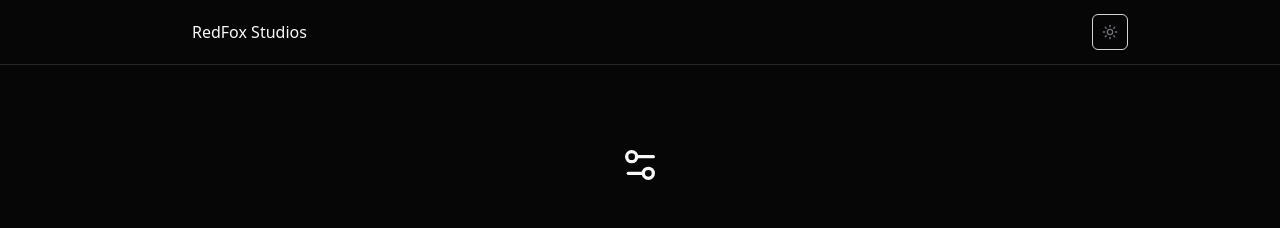
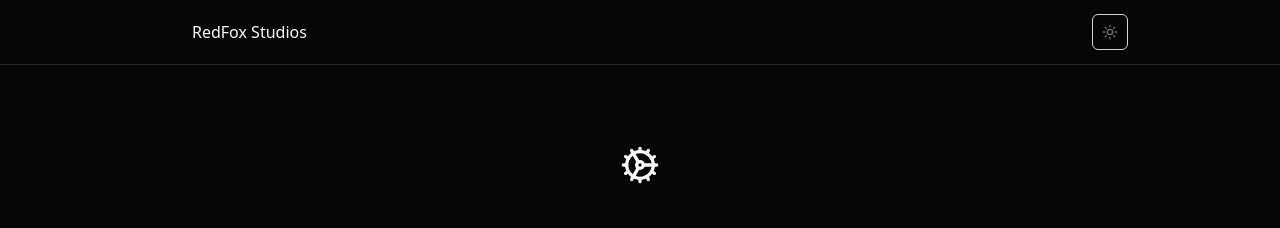
Before and after one commit to pilot2254/maintenance-site, a Next.js app: page / in a window 1280 px wide. Shown: the top 228 px of the page. Built offline with nearby package versions, Linux system fonts and the light colour scheme.

Commit message:
Changed Settings icon to Cog

```diff
--- a/src/app/page.tsx
+++ b/src/app/page.tsx
@@ -2,7 +2,7 @@ import { CountdownTimer } from "@/components/countdown-timer"
 import { ThemeToggle } from "@/components/theme-toggle"
 import { maintenanceConfig } from "@/components/maintenance-config"
 import { Button } from "@/components/ui/button"
-import { Mail, Settings2 } from "lucide-react"
+import { Cog, Mail } from "lucide-react"
 
 const capitalize = (s: string) => s.charAt(0).toUpperCase() + s.slice(1)
 
@@ -43,7 +43,7 @@ export default function MaintenancePage() {
             {/* Status Icon */}
             <div className="flex justify-center">
               {/* Simplified icon presentation, made icon slightly larger */}
-              <Settings2 className="w-10 h-10 text-muted-foreground" />
+              <Cog className="w-10 h-10 text-muted-foreground" />
             </div>
             {/* Main Message */}
             <div className="space-y-4">
```
